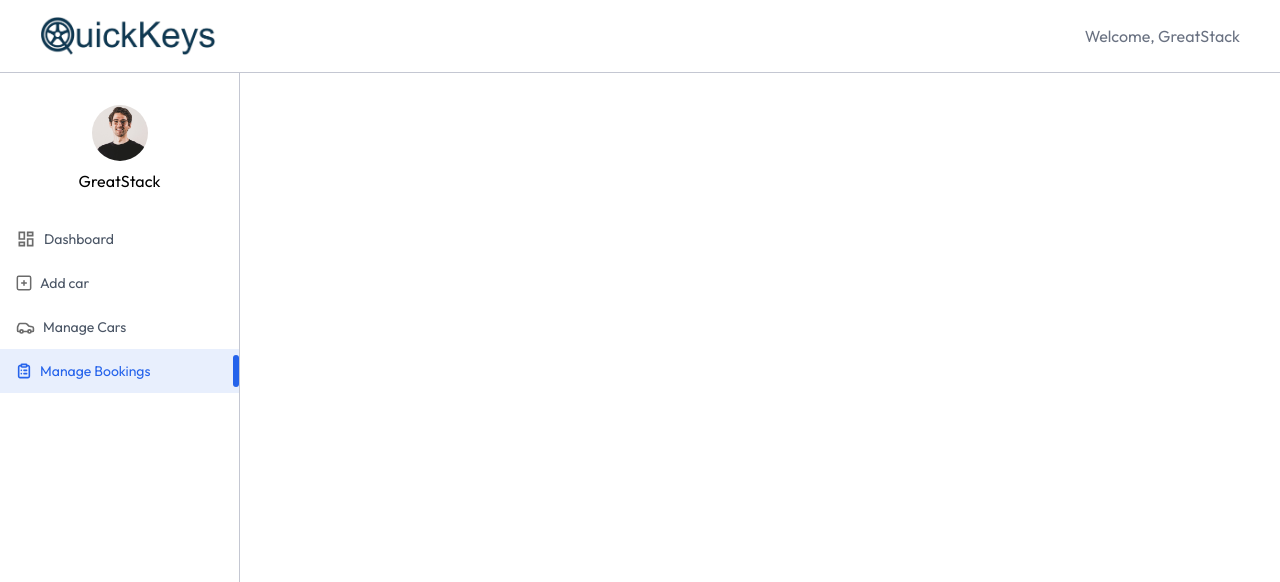
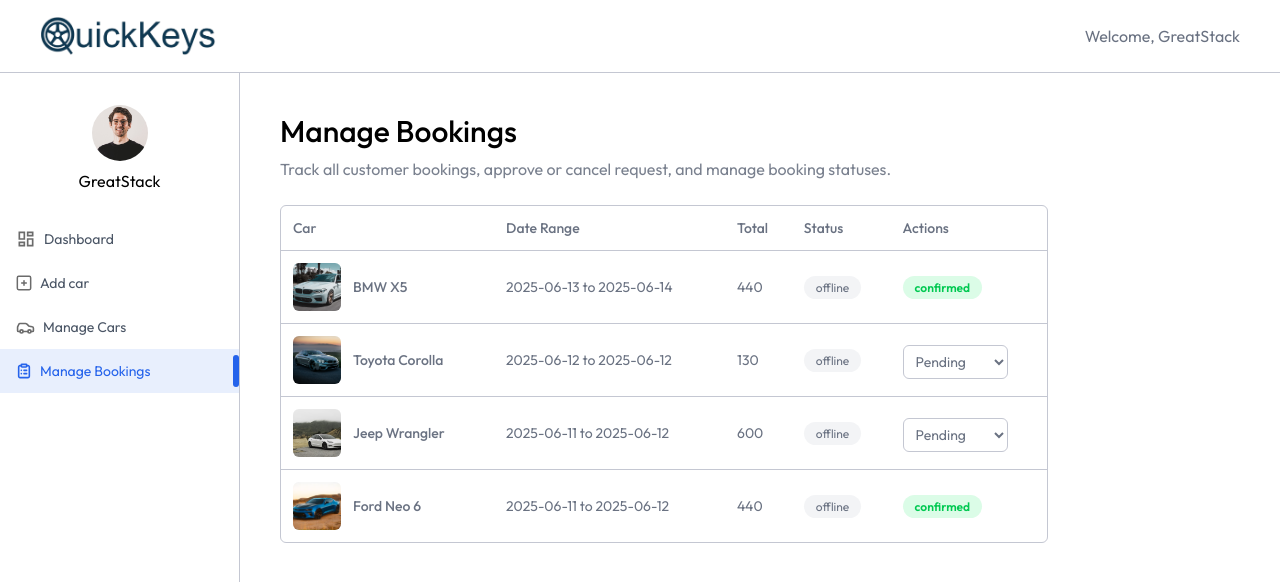
Before and after one commit to Gautam3210/QuickkKeys, a React (Vite) app in the folder client/: page /owner/manage-bookings in a window 1280 px wide. Shown: the top 582 px of the page. Built offline with nearby package versions, Linux system fonts and the light colour scheme.

Commit message:
manage booking page and login page is implemented

```diff
--- a/client/src/App.jsx
+++ b/client/src/App.jsx
@@ -11,6 +11,7 @@
 import AddCar from './pages/owner/AddCar'
 import ManageBookings from './pages/owner/ManageBookings'
 import ManageCars from './pages/owner/ManageCars'
+import Login from './components/Login'
 
 
 const App = () => {
@@ -20,6 +21,8 @@
 
   return (
     <>
+      {showLogin && <Login setShowLogin={setShowLogin}/>}
+
       {!isOwnerPath && <Navbar setShowLogin={setShowLogin}/>}
 
       <Routes>
--- /dev/null
+++ b/client/src/components/Login.jsx
@@ -0,0 +1,86 @@
+import React from "react";
+
+const Login = ({ setShowLogin }) => {
+  const [state, setState] = React.useState("login");
+  const [name, setName] = React.useState("");
+  const [email, setEmail] = React.useState("");
+  const [password, setPassword] = React.useState("");
+
+  const onSubmitHandler = async(event)=>{
+    event.preventDefault();
+  }
+  return (
+    <div
+      onClick={() => setShowLogin(false)}
+      className="fixed top-0 bottom-0 left-0 right-0 z-100 flex items-center text-sm text-gray-600 bg-black/50"
+    >
+      <form onSubmit={onSubmitHandler} onClick={e=>e.stopPropagation()} className="flex flex-col gap-4 m-auto items-start p-8 py-12 w-80 sm:w-[352px] text-gray-500 rounded-lg shadow-xl border border-gray-200 bg-white">
+        <p className="text-2xl font-medium m-auto">
+          <span className="text-primary">User</span>{" "}
+          {state === "login" ? "Login" : "Sign Up"}
+        </p>
+        {state === "register" && (
+          <div className="w-full">
+            <p>Name</p>
+            <input
+              onChange={(e) => setName(e.target.value)}
+              value={name}
+              placeholder="type here"
+              className="border border-gray-200 rounded w-full p-2 mt-1 outline-primary"
+              type="text"
+              required
+            />
+          </div>
+        )}
+        <div className="w-full ">
+          <p>Email</p>
+          <input
+            onChange={(e) => setEmail(e.target.value)}
+            value={email}
+            placeholder="type here"
+            className="border border-gray-200 rounded w-full p-2 mt-1 outline-primary"
+            type="email"
+            required
+          />
+        </div>
+        <div className="w-full ">
+          <p>Password</p>
+          <input
+            onChange={(e) => setPassword(e.target.value)}
+            value={password}
+            placeholder="type here"
+            className="border border-gray-200 rounded w-full p-2 mt-1 outline-primary"
+            type="password"
+            required
+          />
+        </div>
+        {state === "register" ? (
+          <p>
+            Already have account?{" "}
+            <span
+              onClick={() => setState("login")}
+              className="text-primary cursor-pointer"
+            >
+              click here
+            </span>
+          </p>
+        ) : (
+          <p>
+            Create an account?{" "}
+            <span
+              onClick={() => setState("register")}
+              className="text-primary cursor-pointer"
+            >
+              click here
+            </span>
+          </p>
+        )}
+        <button className="bg-primary hover:bg-blue-800 transition-all text-white w-full py-2 rounded-md cursor-pointer">
+          {state === "register" ? "Create Account" : "Login"}
+        </button>
+      </form>
+    </div>
+  );
+};
+
+export default Login;
--- a/client/src/pages/owner/ManageBookings.jsx
+++ b/client/src/pages/owner/ManageBookings.jsx
@@ -1,10 +1,72 @@
-import React from 'react'
+import React, { useEffect, useState } from 'react'
+import { dummyMyBookingsData } from '../../assets/assets'
+import Title from '../../components/owner/Title'
+
 
 const ManageBookings = () => {
+  const currency = import.meta.env.VITE_CURRENCY
 
+  const [bookings, setBookings] = useState([])
+
+  const fetchOwnerBookings = async()=>{
+    setBookings(dummyMyBookingsData)
+  }
+
+  useEffect(()=>{
+    fetchOwnerBookings()
+  })
 
   return (
-    <div>
+    <div className='px-4 pt-10 md:px-10 w-full'>
+      <Title title='Manage Bookings' subTitle='Track all customer bookings, approve or cancel request, and manage booking statuses.'/>
+
+      <div className='max-w-3xl w-full rounded-md overflow-hidden border border-borderColor mt-6'>
+
+        <table className='w-full border-collapse text-left text-sm text-gray-600'>
+          <thead className='text-gray-500'>
+            <tr>
+              <th className='p-3 font-medium'>Car</th>
+              <th className='p-3 font-medium max-md:hidden'>Date Range</th>
+              <th className='p-3 font-medium'>Total</th>
+              <th className='p-3 font-medium max-md:hidden'>Status</th>
+              <th className='p-3 font-medium'>Actions</th>
+            </tr>
+          </thead>
+          <tbody>
+            {bookings.map((booking, index)=>(
+              <tr key={index} className="border-t border-borderColor text-gray-500">
+                <td className='p-3 flex items-center gap-3'>
+                  <img src={booking.car.image} alt="" className='h-12 w-12 aspect-square rounded-md object-cover'/>
+                  <p className='font-medium max-md:hidden'>{booking.car.brand} {booking.car.model}</p>
+                </td>
+
+                <td className='p-3 max-md:hidden'>
+                  {booking.pickupDate.split('T')[0]} to {booking.returnDate.split('T')[0]}
+                </td>
+
+                <td className='p-3'>{currency}{booking.price}</td>
+
+                <td className='p-3 max-md:hidden'>
+                  <span className='bg-gray-100 px-3 py-1 rounded-full text-xs'>offline</span>
+                </td>
+
+                <td className='p-3'>
+                  {booking.status === 'pending' ? (
+                    <select  value={booking.status} className='px-2 py-1.5 mt-1 text-gray-500 border border-borderColor rounded-md outline-none'>
+                      <option value="pending">Pending</option>
+                      <option value="cancelled">Cancelled</option>
+                      <option value="confirmed">Confirmed</option>
+                    </select>
+                  ): (
+                    <span className={`px-3 py-1 rounded-full text-xs font-semibold ${booking.status === 'confirmed' ? 'bg-green-100 text-green-500' : 'bg-red-100 text-red-500'}`}>{booking.status}</span>
+                  )}
+                </td>
+              </tr>
+            ))}
+          </tbody>
+        </table>
+
+      </div>
 
     </div>
   )
```
